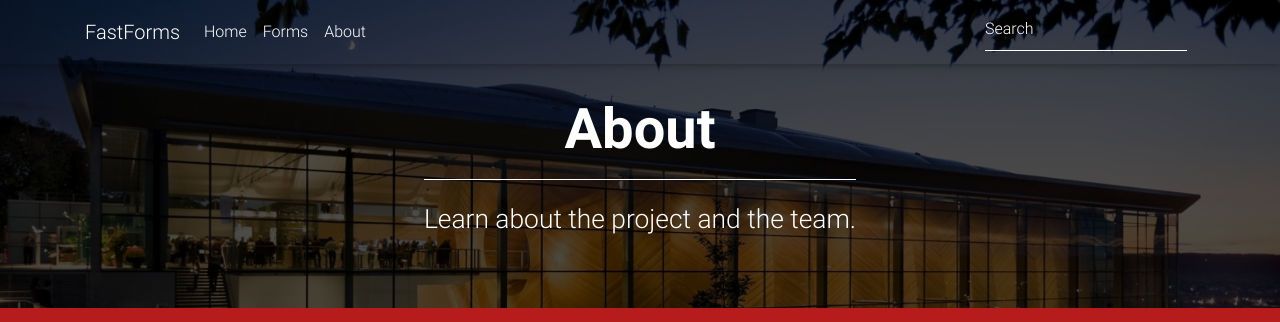
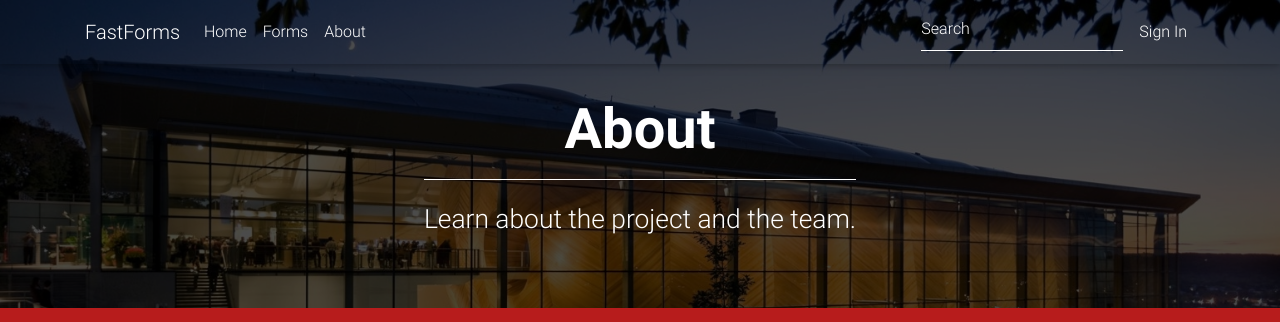
Before and after one commit to ortiza5/Threes-a-Crowd-SD-D-Project, a Flask app: page /about in a window 1280 px wide. Shown: the top 322 px of the page. Run offline with Flask 2, Linux system fonts and the light colour scheme; parts of the project's set-up code (start-up, migrations or seed data) failed here and were passed over; some libraries are stand-ins or nearby versions.

Commit message:
Added sign in and logout buttons

```diff
--- a/templates/includes/_navbar.html
+++ b/templates/includes/_navbar.html
@@ -46,6 +46,19 @@
         <input class="form-control mr-sm-2" type="text" placeholder="Search" aria-label="Search">
       </div>
     </form>
+
+    <ul class="nav navbar-nav navbar-right">
+      {% if session.logged_in %}
+        <li class="nav-item">
+          <a class="nav-link" href="/logout">Logout</a>
+        </li>
+      {% else %}
+        <li class="nav-item">
+          <a class="nav-link" href="/login">Sign In</a>
+        </li>
+      {% endif %}
+    </ul>
+
   </div>
   <!-- Collapsible content -->
 
```
